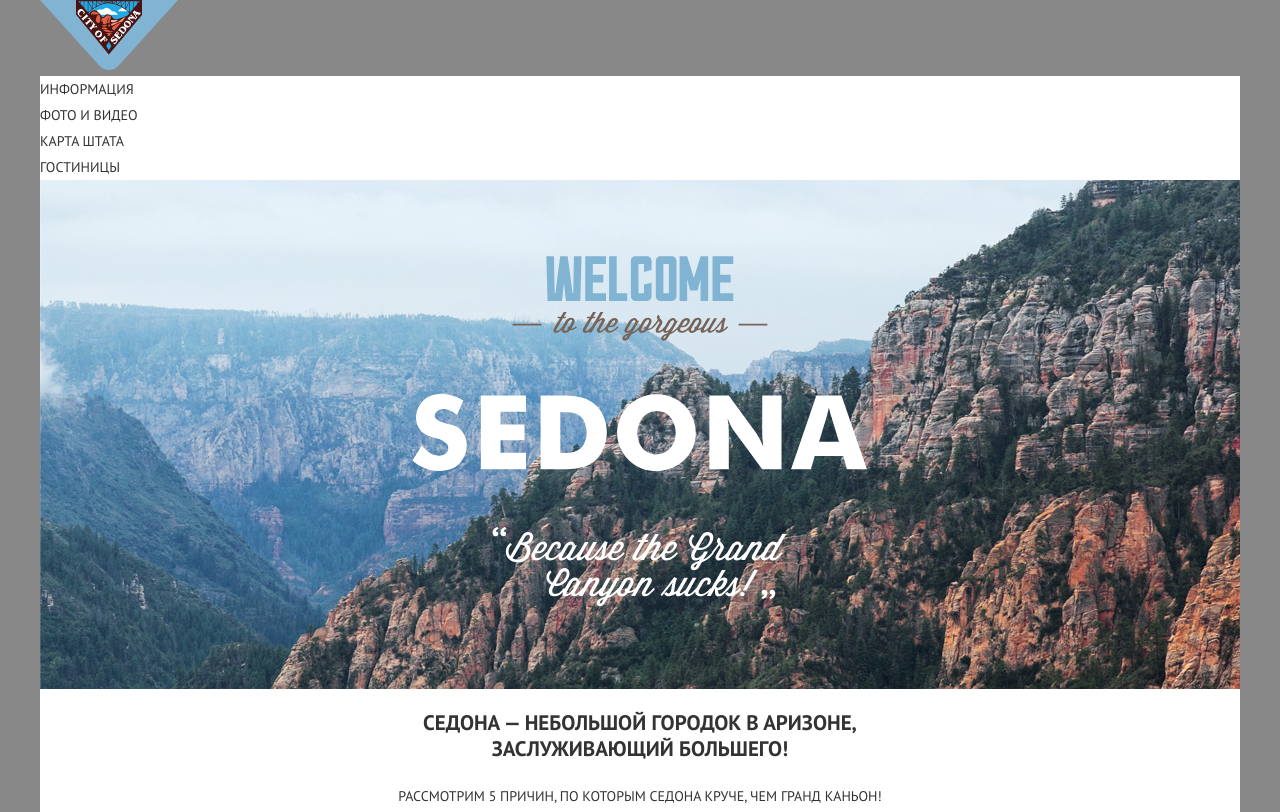
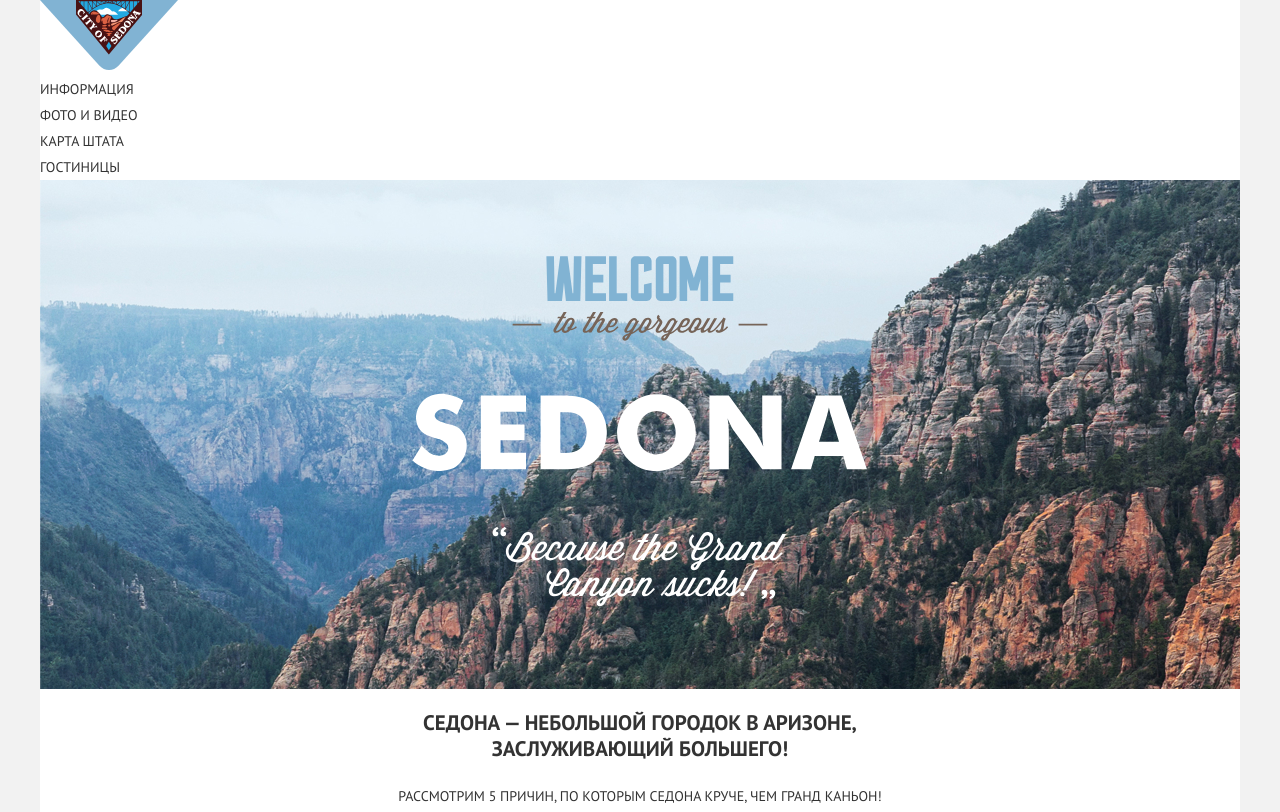
Before and after one commit to Wsm-17/1178559-sedona-30, a plain HTML site: page index.html in a window 1280 px wide. Shown: the top 812 px of the page. Drawn offline with Linux system fonts and the light colour scheme; files whose address does not match are found by name.

Commit message:
Сетка на гридах для главной страницы

```diff
--- a/css/style.css
+++ b/css/style.css
@@ -57,18 +57,22 @@
   font-style: normal;
   color: var(--basic-dark-gray);
   text-transform: uppercase;
-  background-color: var(--basic-gray-88);
+  background-color: var(--basic-gray-F2);
   min-height: 100%;
   display: grid;
   grid-template-rows: min-content 1fr min-content;
-
-  width: 1200px;
-  margin: 0 auto;
-  padding: 0 10px;
 }
 
 a {
   text-decoration: none;
+}
+
+/*Container*/
+
+.container {
+  width: 1200px;
+  margin: 0 auto;
+  background-color: var(--basic-white);
 }
 
 /*Main-navigation*/
@@ -80,12 +84,6 @@ a {
   color: var(--basick-black);
 }
 
-/*Logotip*/
-
-.main-header-logo {
-  justify-self: center;
- }
-
 .main-header-bar {
   background-color: var(--basic-white);
 }
@@ -93,7 +91,6 @@ a {
 .main-navigation-wrapper {
   display: grid;
   grid-template-columns: 1fr;
-  width: 1200px;
   margin: 0 auto;
   padding: 0;
 }
@@ -125,7 +122,7 @@ a {
 
 /*Container*/
 
-.container {
+.main-container {
  display: grid;
  grid-template-rows: 509px 216px 1fr 311px 473px;
 }
--- a/index.html
+++ b/index.html
@@ -11,10 +11,13 @@
     <link rel="stylesheet" href="css/style.css">
   </head>
   <body class="page-body">
+    <div class="container">
       <header class="main-header">
-        <a class="main-header-logo">
+        <div class="main-header-logo">
+          <a>
             <img src="img/logo_sedona.svg" width="138" height="70" alt="Логотип сайта городка SEDONA">
           </a>
+        </div>
         <nav class="main-navigation">
           <div class="main-header-bar">
             <div class="main-navigation-wrapper">
@@ -28,7 +31,7 @@
           </div>
         </nav>
       </header>
-    <main class="container">
+      <main class="main-container">
         <section class="heading-image">
           <img class="heading-image-text" src="img/welcome.svg" width="456.65" height="350.88" alt="Текст">
           <img class="heading-image-white" src="img/shape.svg" width="1200" height="509" alt="">
@@ -132,5 +135,6 @@
           </p>
         </section>
       </footer>
+    </div>
   </body>
 </html>
```
Lines whose indentation alone changed are shown as unchanged.
